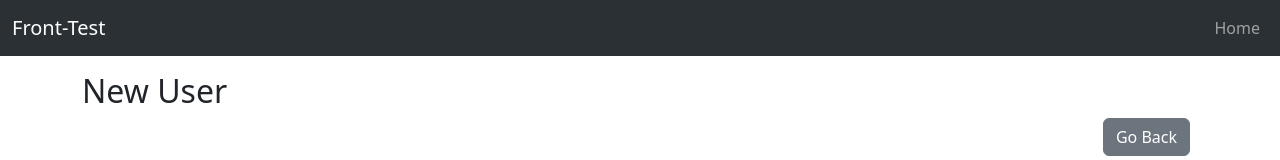
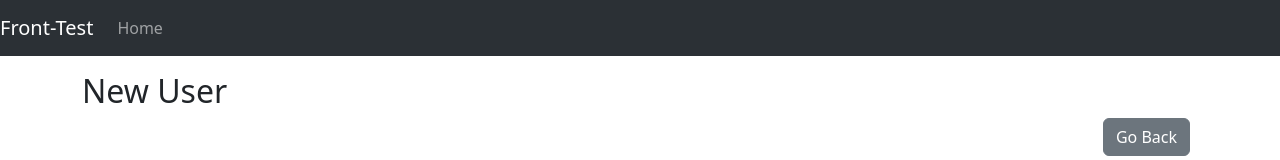
Before and after one commit to PasqualeDiMatteo/frontend_test, a Vue app: page /users/create in a window 1280 px wide. Shown: the top 160 px of the page. Built offline with nearby package versions, Linux system fonts and the light colour scheme.

Commit message:
Fix header

```diff
--- a/src/components/AppHeader.vue
+++ b/src/components/AppHeader.vue
@@ -6,7 +6,7 @@ export default {
 
 <template>
     <nav class="navbar navbar-expand-lg bg-body-tertiary" data-bs-theme="dark">
-        <div class="container-fluid">
+        <div class="d-flex">
             <RouterLink class="navbar-brand" :to="{ name: 'home' }">Front-Test
             </RouterLink>
             <ul class="navbar-nav">
```
